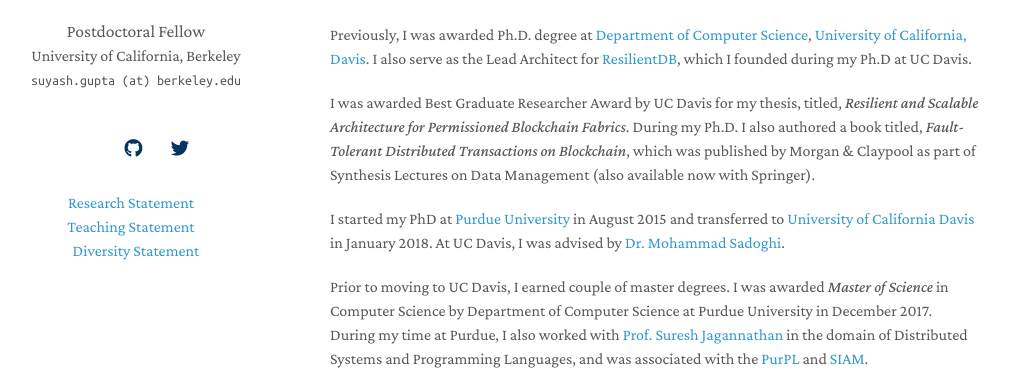
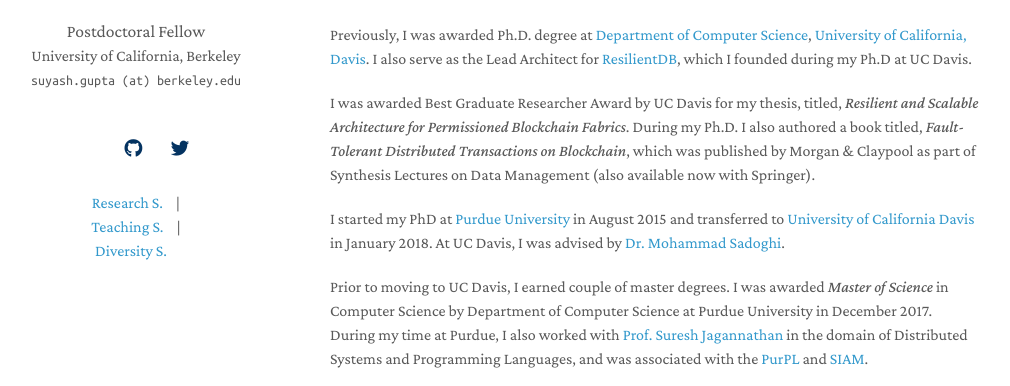
Before and after one commit to gupta-suyash/gupta-suyash.github.io, a Jekyll site: the page built from index.md, in a window 1280 px wide. Shown: the part 222-608 px from the top of the page, without its empty margins (140-1150 px from the left). Built offline with Jekyll 4.4.1, drawn with Linux system fonts in a browser that asks for light colours; nearby versions of some CDN libraries; a style sheet for code colours, icons or effects is not loaded; our own code applies the rules of GitHub Pages for plain Markdown files.

Commit message:
Update homepage.html

```diff
--- a/_layouts/homepage.html
+++ b/_layouts/homepage.html
@@ -94,23 +94,25 @@
         {% if site.research_statement %}
         <a style="margin: 0 10px 0 0" href="{{ site.research_statement }}">
 <!--           <i class="fa-solid fa-computer"></i> -->
-          <span>Research Statement</span>
+          <span>Research S.</span>
         </a>
+        <span> | </span>
         {% endif %}
         <br>
 
         {% if site.teaching_statement %}
         <a style="margin: 0 10px 0 0" href="{{ site.teaching_statement }}">
 <!--           <i class="fa-solid fa-chalkboard-user"></i> -->
-          <span>Teaching Statement</span>
+          <span>Teaching S.</span>
         </a>
+        <span> | </span>
         {% endif %}
         <br>
 
         {% if site.diversity_statement %}
-        <a style="margin: 0 0 0 0" href="{{ site.diversity_statement }}">
+        <a style="margin: 0 10px 0 0" href="{{ site.diversity_statement }}">
 <!--           <i class="fa-solid fa-person"></i> -->
-          <span>Diversity Statement</span>
+          <span>Diversity S.</span>
         </a>
         {% endif %}
         <br>
```
